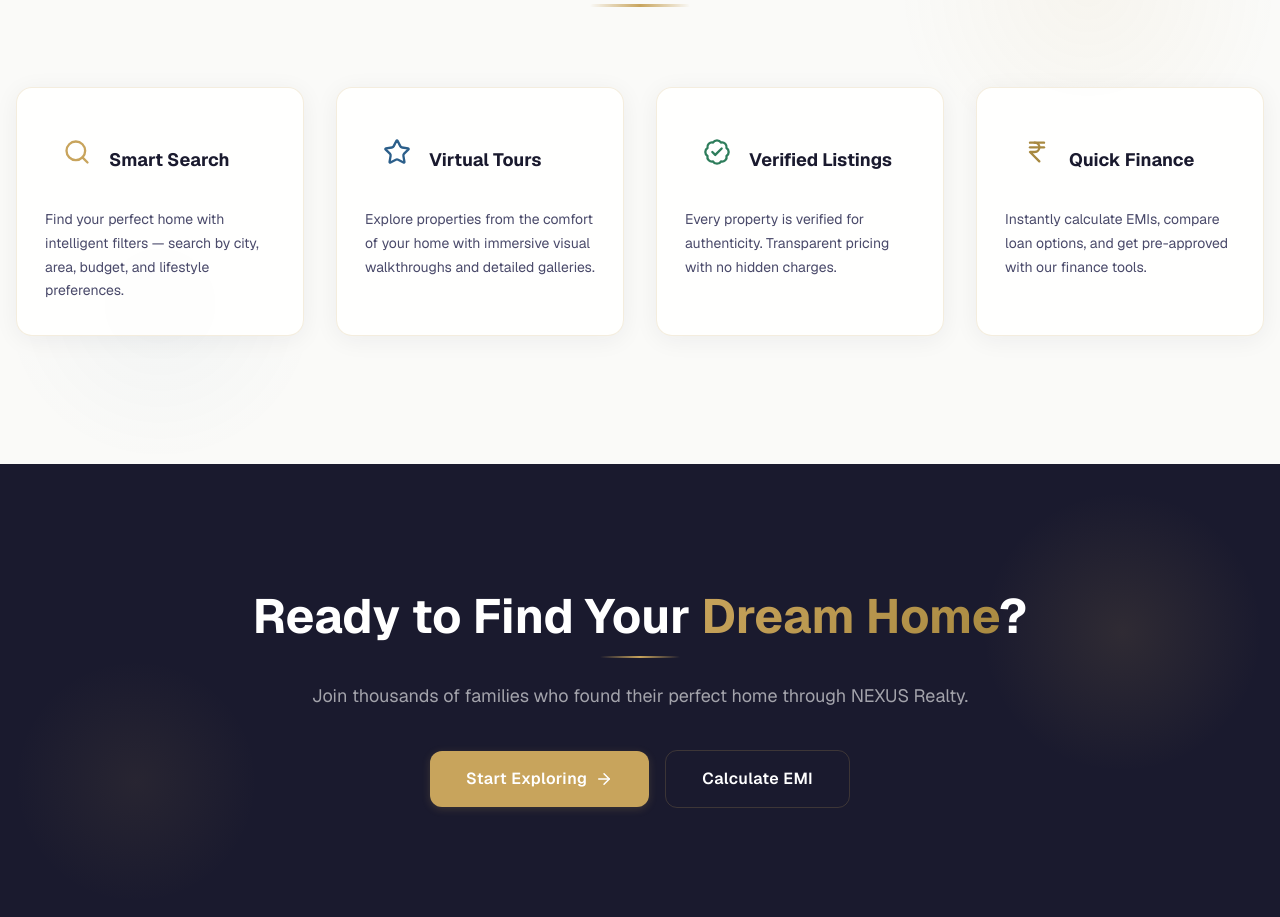
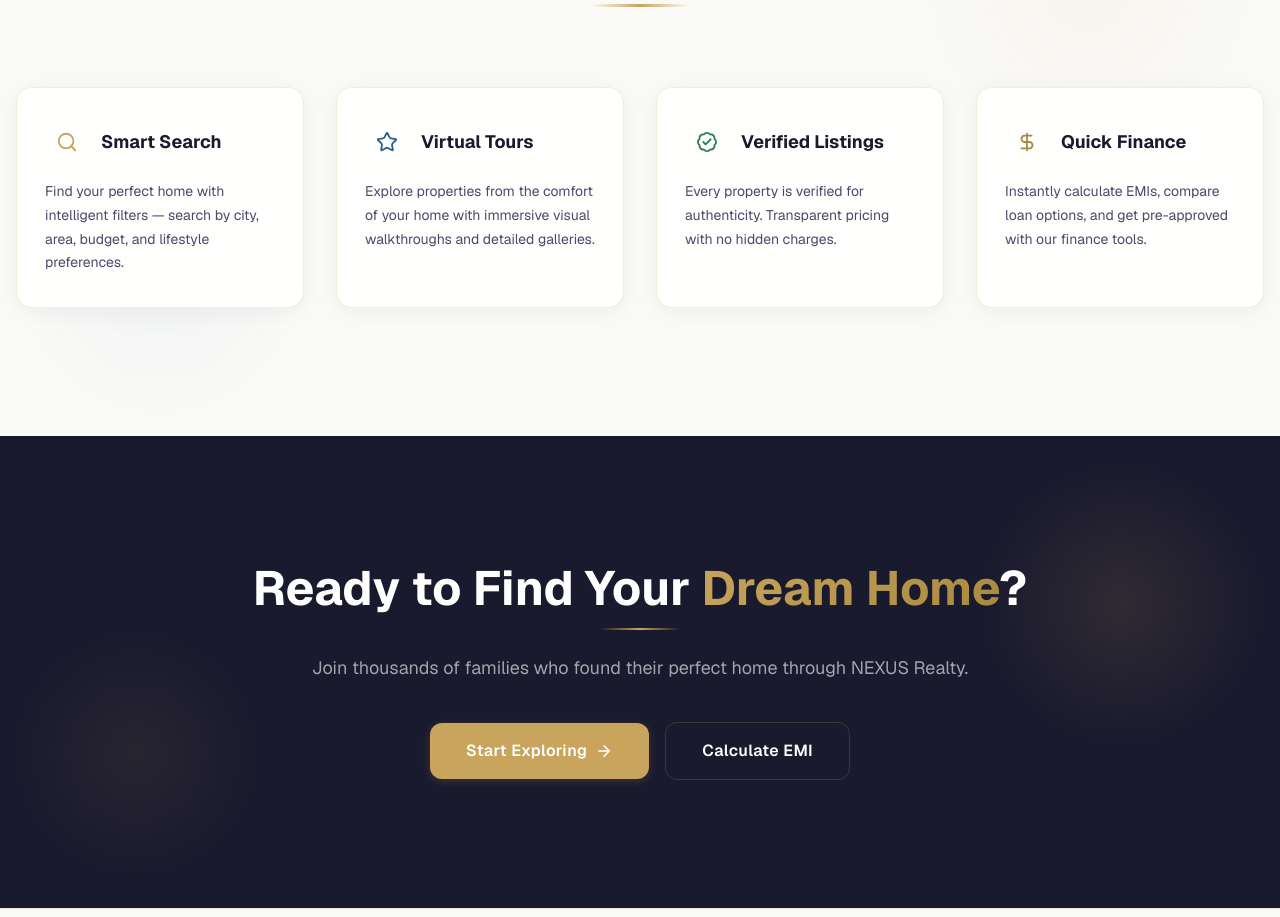
Before and after one commit to rajatkkr2/realstatedemo, a Next.js app: page / in a window 1280 px wide. Shown: the part 1540-2457 px from the top of the page. Built offline with nearby package versions, Linux system fonts and the light colour scheme; no server answers; the database is empty.

Commit message:
Align feature card icons inline with headings, replace rupee icon with dollar sign

```diff
--- a/src/app/page.tsx
+++ b/src/app/page.tsx
@@ -13,7 +13,7 @@ import {
   Star,
   ChevronDown,
   BadgeCheck,
-  IndianRupee,
+  DollarSign,
 } from "lucide-react";
 import PropertyCard from "@/components/PropertyCard";
 import GlassCard from "@/components/GlassCard";
@@ -32,7 +32,7 @@ const features = [
   { title: "Smart Search", description: "Find your perfect home with intelligent filters — search by city, area, budget, and lifestyle preferences.", icon: Search, color: "var(--royal-gold)" },
   { title: "Virtual Tours", description: "Explore properties from the comfort of your home with immersive visual walkthroughs and detailed galleries.", icon: Star, color: "var(--accent-blue)" },
   { title: "Verified Listings", description: "Every property is verified for authenticity. Transparent pricing with no hidden charges.", icon: BadgeCheck, color: "var(--accent-green)" },
-  { title: "Quick Finance", description: "Instantly calculate EMIs, compare loan options, and get pre-approved with our finance tools.", icon: IndianRupee, color: "var(--royal-gold-dark)" },
+  { title: "Quick Finance", description: "Instantly calculate EMIs, compare loan options, and get pre-approved with our finance tools.", icon: DollarSign, color: "var(--royal-gold-dark)" },
 ];
 
 /* Animated counter hook */
@@ -364,15 +364,17 @@ export default function Home() {
                 transition={{ delay: i * 0.15, duration: 0.6, ease: "easeOut" }}
               >
                 <GlassCard className="px-7 py-8 h-full hover-lift group">
+                  <div className="mb-4 flex items-center gap-3">
                     <motion.div
-                    className="mb-6 inline-flex h-16 w-16 items-center justify-center rounded-2xl"
+                      className="flex h-11 w-11 shrink-0 items-center justify-center rounded-xl"
                       style={{ background: `${feature.color}12`, color: feature.color, border: `1.5px solid ${feature.color}25` }}
                       whileHover={{ rotate: [0, -10, 10, 0], scale: 1.1 }}
                       transition={{ duration: 0.5 }}
                     >
-                    <feature.icon size={28} strokeWidth={2} />
+                      <feature.icon size={22} strokeWidth={2} />
                     </motion.div>
-                  <h3 className="mb-3 text-lg font-bold hover-underline inline-block" style={{ color: "var(--navy)" }}>{feature.title}</h3>
+                    <h3 className="text-lg font-bold hover-underline" style={{ color: "var(--navy)" }}>{feature.title}</h3>
+                  </div>
                   <p className="text-sm leading-relaxed" style={{ color: "var(--navy-muted)", lineHeight: 1.7 }}>{feature.description}</p>
                 </GlassCard>
               </motion.div>
```
Lines whose indentation alone changed are shown as unchanged.
